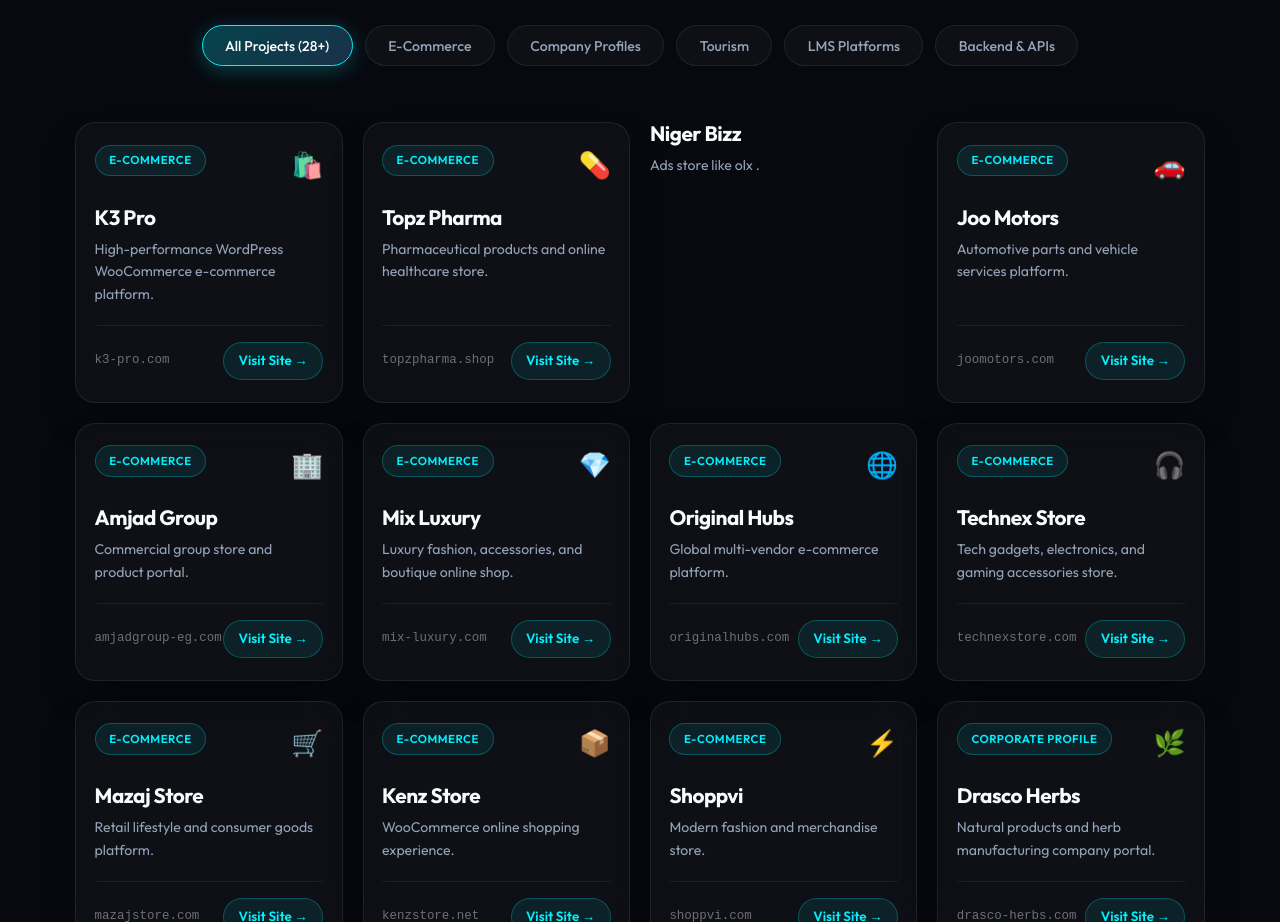
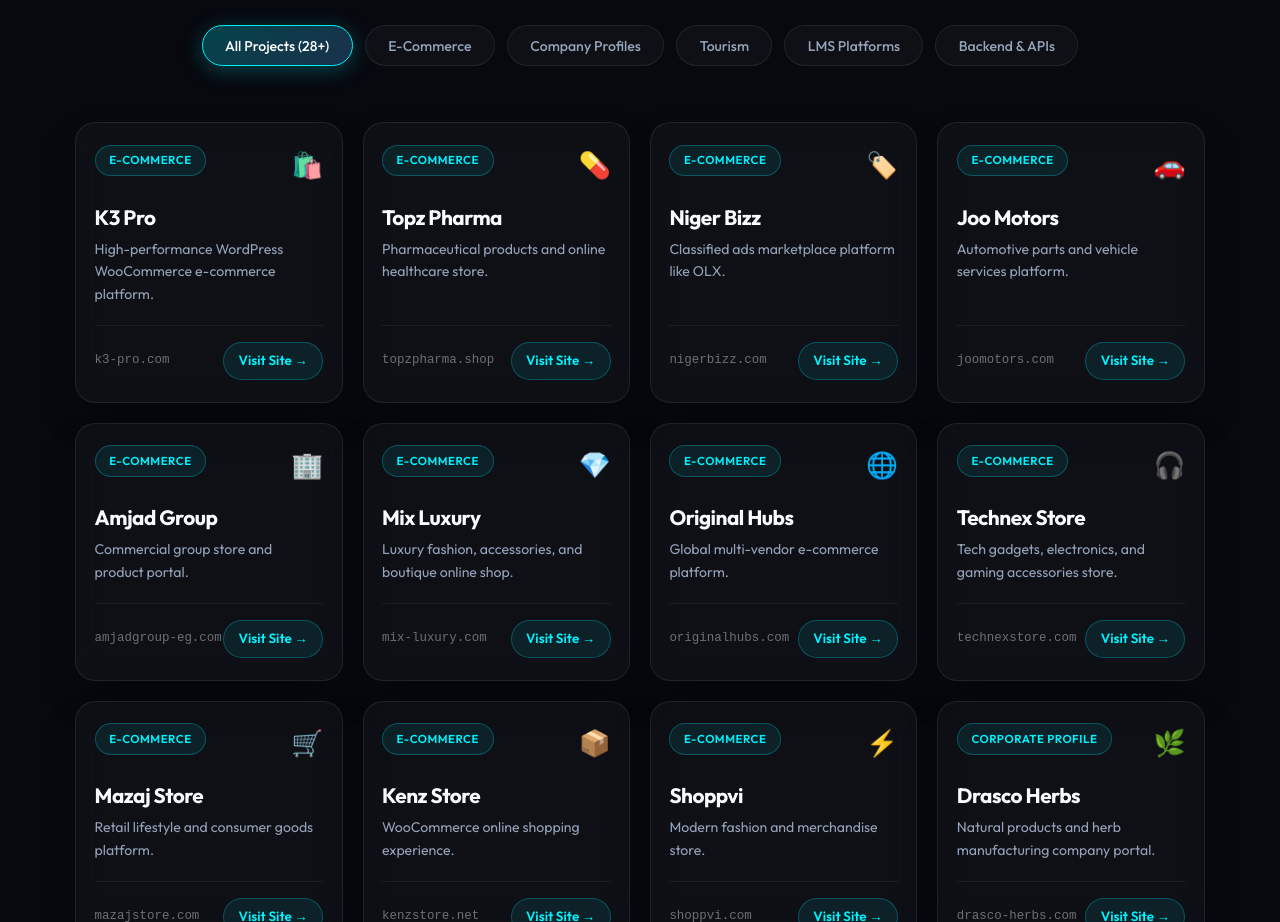
Before and after one commit to mahmoud-adel-4459/mahmoud-adel, a plain HTML site: page index.html in a window 1280 px wide. Shown: the part 5080-6002 px from the top of the page. Drawn offline with nearby package versions, Linux system fonts and the light colour scheme.

Commit message:
Fix Niger Bizz project card HTML layout and structure

```diff
--- a/index.html
+++ b/index.html
@@ -408,11 +408,20 @@
                             <a href="https://topzpharma.shop/" target="_blank" rel="noopener noreferrer" class="work-link-btn">Visit Site →</a>
                         </div>
                     </div>
-     <div class="work-info">
+                    <div class="work-card glass-panel" data-category="ecommerce">
+                        <div class="work-card-header">
+                            <span class="work-category-badge">E-Commerce</span>
+                            <span class="work-card-icon">🏷️</span>
+                        </div>
+                        <div class="work-info">
                             <h3>Niger Bizz</h3>
-                            <p> Ads store like olx .</p>
+                            <p>Classified ads marketplace platform like OLX.</p>
                         </div>
-
+                        <div class="work-card-footer">
+                            <span class="work-url-text">nigerbizz.com</span>
+                            <a href="https://nigerbizz.com/" target="_blank" rel="noopener noreferrer" class="work-link-btn">Visit Site →</a>
+                        </div>
+                    </div>
                     <div class="work-card glass-panel" data-category="ecommerce">
                         <div class="work-card-header">
                             <span class="work-category-badge">E-Commerce</span>
```
